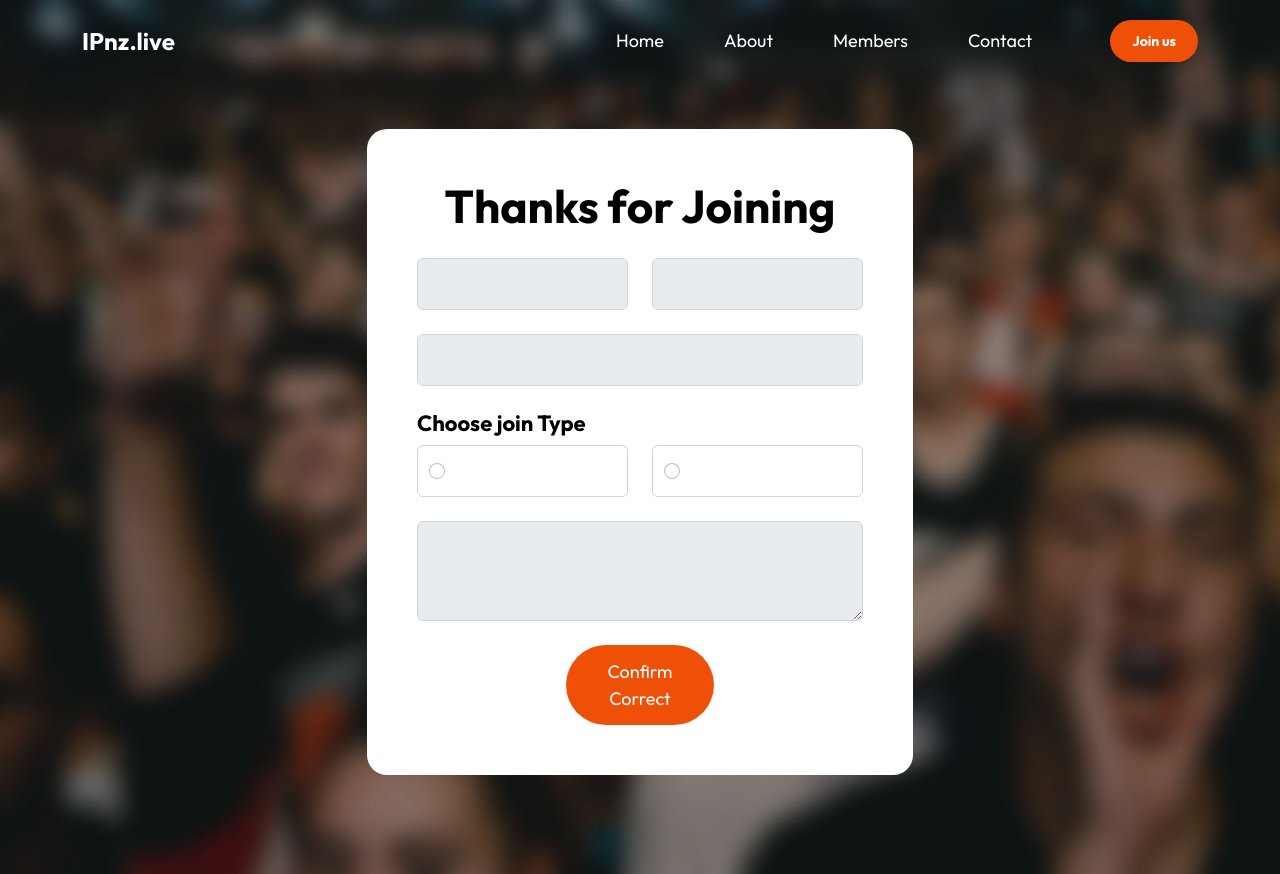
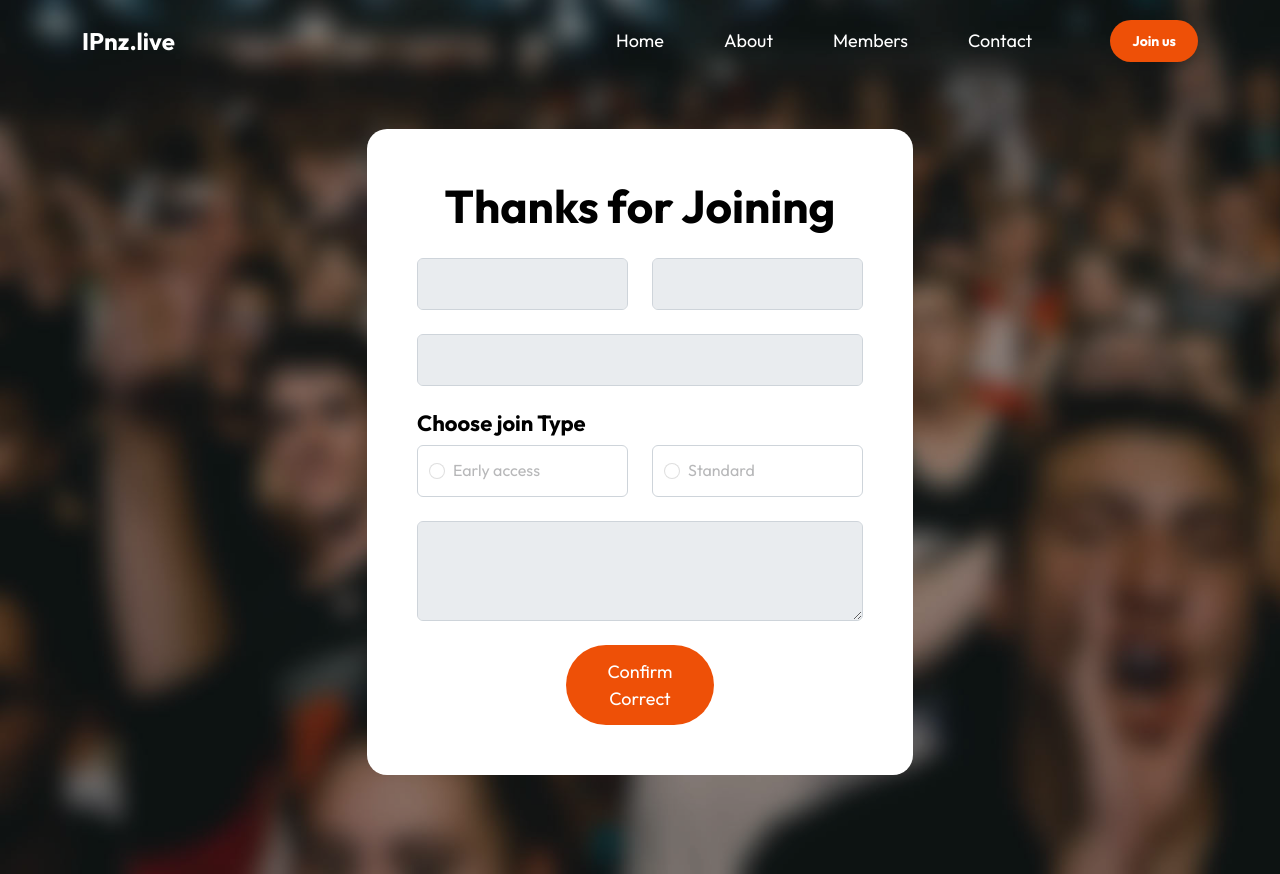
Before and after one commit to JoMangee/ipnz.live, a PHP site: page /www/auth.php in a window 1280 px wide. Shown: the part 52-926 px from the top of the page. Run offline with PHP 8.4, Linux system fonts and the light colour scheme; some libraries are stand-ins or nearby versions.

Commit message:
might get php locally debugged ;)

```diff
--- a/www/auth.php
+++ b/www/auth.php
@@ -171,9 +171,9 @@
                                     <div class="col-lg-6 col-md-6 col-12">
                                         <div class="form-check form-control">
                                             <input class="form-check-input" type="radio" name="joinForm"
-                                                id="flexRadioDefault1">
+                                                id="flexRadioDefault1" <?php if ($memtype1 == "Early access"){ echo "checked";} ?> disabled>
                                             <label class="form-check-label" for="flexRadioDefault1">
-                                                <?php echo $memtype1; ?>
+                                                Early access
                                             </label>
                                         </div>
                                     </div>
@@ -181,9 +181,9 @@
                                     <div class="col-lg-6 col-md-6 col-12">
                                         <div class="form-check form-check-radio form-control">
                                             <input class="form-check-input" type="radio" name="joinForm"
-                                                id="flexRadioDefault2">
+                                                id="flexRadioDefault2" <?php if ($memtype1 == "Standard"){ echo "checked";} ?> disabled>
                                             <label class="form-check-label" for="flexRadioDefault2">
-                                                <?php echo $memtype2; ?>
+                                                Standard
                                             </label>
                                         </div>
                                     </div>
```
